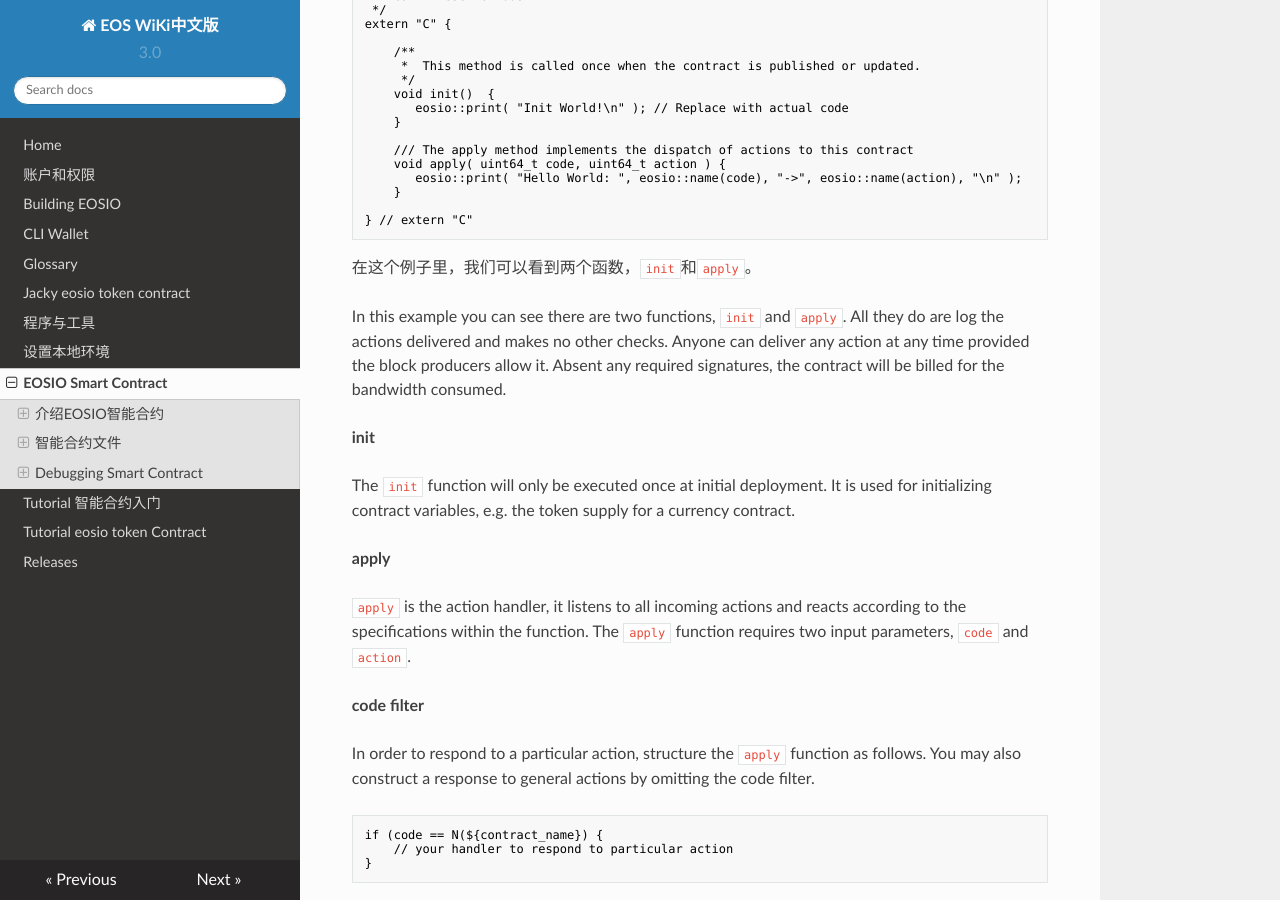
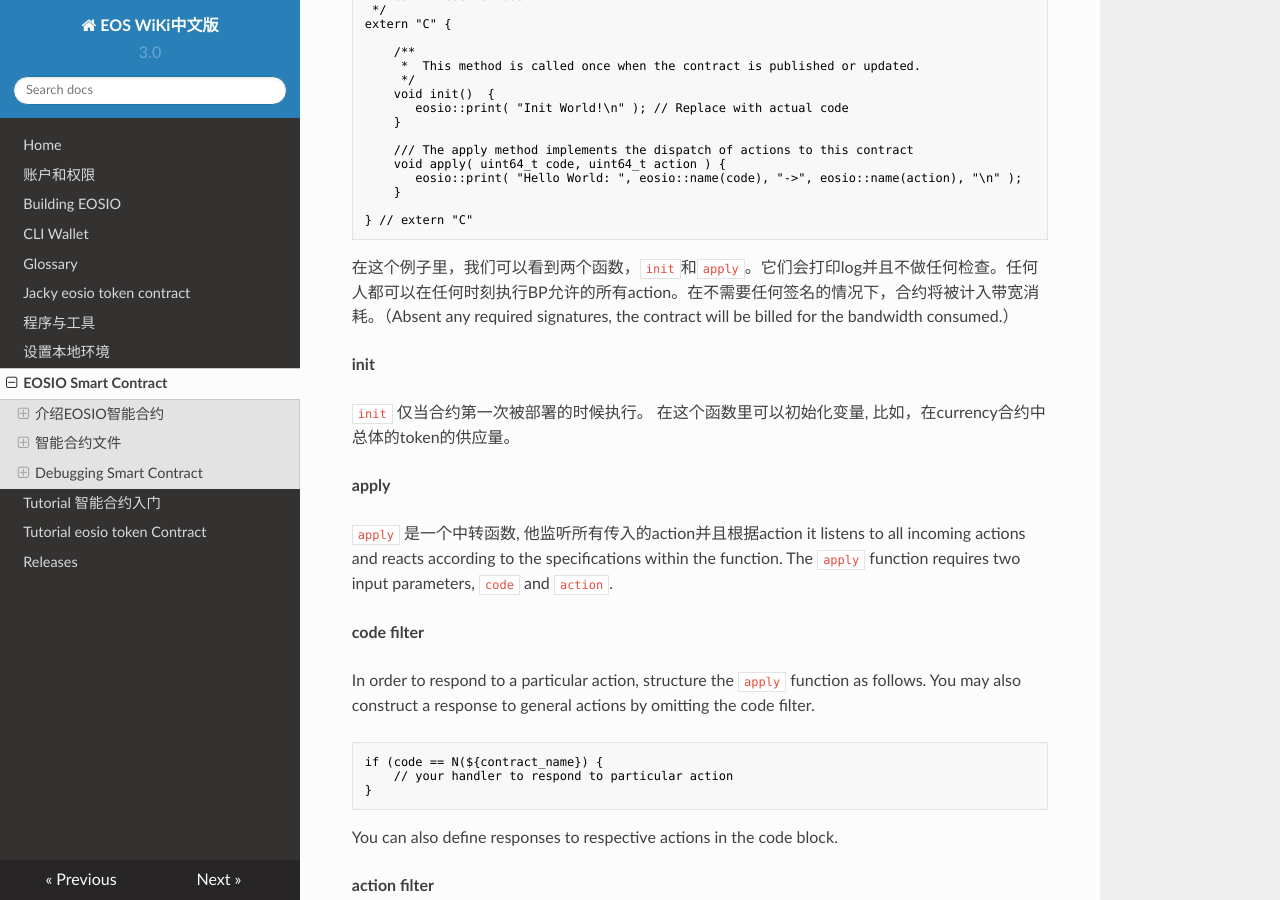
Before and after one commit to eostea/eos-wiki, an MkDocs documentation site: the page built from docs/Smart-Contract.md, in a window 1280 px wide and 900 px high, scrolled down 3558 px. Built offline with MkDocs 1.6.1, drawn with Linux system fonts in a browser that asks for light colours; nearby versions of some CDN libraries.

Commit message:
Update Smart-Contract.md

````diff
--- a/docs/Smart-Contract.md
+++ b/docs/Smart-Contract.md
@@ -185,17 +185,16 @@ extern "C" {
 
 } // extern "C"
 ```
-在这个例子里，我们可以看到两个函数，`init`和`apply`。
-
-In this example you can see there are two functions, `init` and `apply`. All they do are log the actions delivered and makes no other checks. Anyone can deliver any action at any time provided the block producers allow it. Absent any required signatures, the contract will be billed for the bandwidth consumed.
+在这个例子里，我们可以看到两个函数，`init`和`apply`。它们会打印log并且不做任何检查。任何人都可以在任何时刻执行BP允许的所有action。在不需要任何签名的情况下，合约将被计入带宽消耗。（Absent any required signatures, the contract will be billed for the bandwidth consumed.）
 
 **init**
 
-The `init` function will only be executed once at initial deployment. It is used for initializing contract variables, e.g. the token supply for a currency contract.
+`init` 仅当合约第一次被部署的时候执行。 在这个函数里可以初始化变量, 比如，在currency合约中总体的token的供应量。
 
 **apply**
 
-`apply` is the action handler, it listens to all incoming actions and reacts according to the specifications within the function. The `apply` function requires two input parameters, `code` and `action`.
+`apply` 是一个中转函数, 他监听所有传入的action并且根据action
+it listens to all incoming actions and reacts according to the specifications within the function. The `apply` function requires two input parameters, `code` and `action`.
 
 **code filter**
 
````
